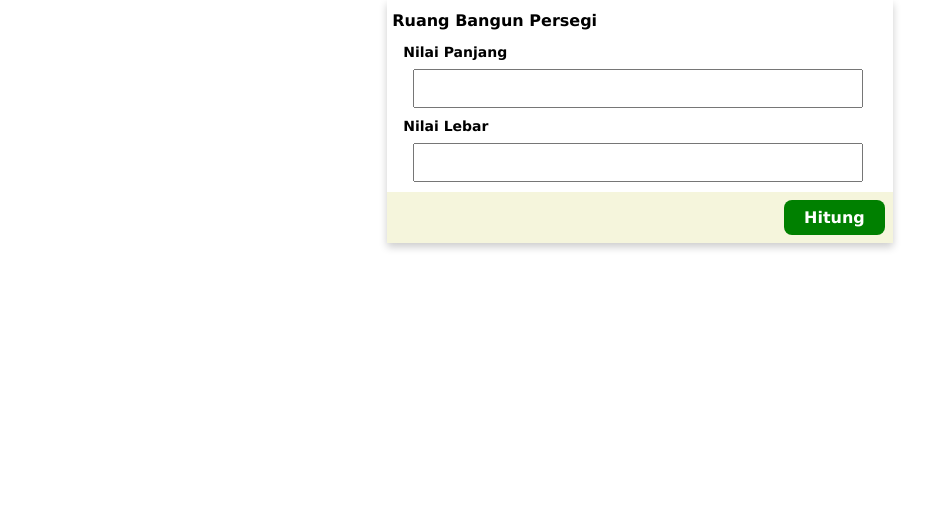
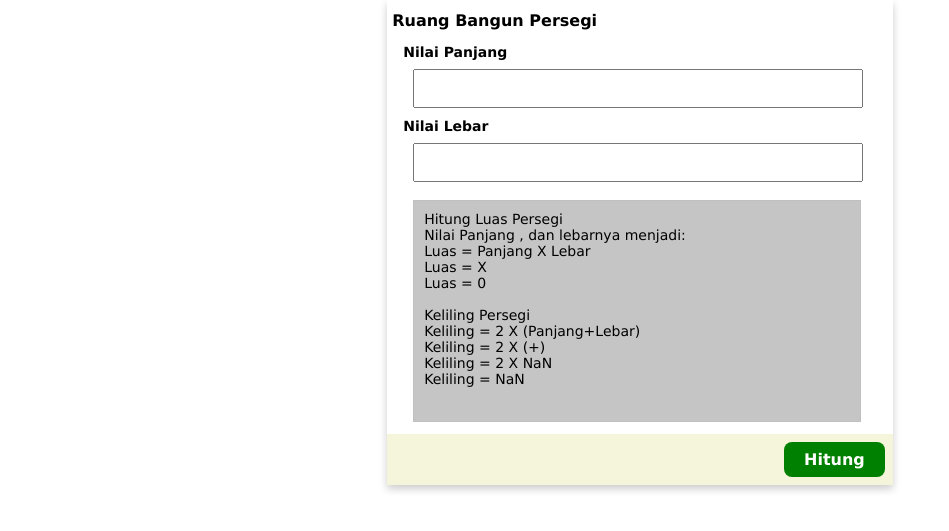
Before and after one commit to arthawebid/dwz-html03, a plain HTML site: page index.html in a window 1280 px wide. Both pictures are taken after a click on the button "Hitung". Shown: the part 81-612 px from the top of the page, without its empty margins (0-949 px from the left). Drawn offline with Linux system fonts and the light colour scheme.

Commit message:
Hitung Luas dan Keliling Persegi

```diff
--- a/index.html
+++ b/index.html
@@ -3,7 +3,7 @@
 <head>
   <meta charset="UTF-8" />
   <meta name="viewport" content="width=device-width, initial-scale=1.0" />
-  <title>Hello World</title>
+  <title>Hitung Luas Ruang Bangun</title>
   <link href='/style.css' rel='stylesheet'>
 </head>
 <body>
@@ -22,6 +22,8 @@
             <input type="text" id="LB">
         </form>
 
+        <div class="hsl" id="hasil">Hasil</div>
+
       </div>
       <div class="cardfooter">
         <button class="btn1" onclick="hitung()">Hitung</button>
@@ -34,7 +36,15 @@
     var pj = document.getElementById("PJ").value
     var lb = document.getElementById("LB").value
     var luas = pj*lb
-    console.log(luas)
+    var res = "Hitung Luas Persegi<br>Nilai Panjang "+pj+", dan lebarnya "+lb+" menjadi:<br>Luas = Panjang X Lebar<br>Luas = "+pj+" X " + lb+"<br>Luas = "+luas
+    var pjlb = Number(pj) + parseFloat(lb)
+    var kll = 2*pjlb
+    res += "<br><br>Keliling Persegi<br>Keliling = 2 X (Panjang+Lebar)"
+    res += "<br>Keliling = 2 X (" +pj+ "+" +lb+ ")"
+    res +="<br>Keliling = 2 X "+pjlb
+    res +="<br>Keliling = "+ kll
+
+    document.getElementById("hasil").innerHTML=res
   }
 </script>
 
--- a/style.css
+++ b/style.css
@@ -41,3 +41,12 @@ input[type=text]{
     font-weight: bold;
     padding: 8px 20px;
 }
+.hsl{
+    font-size: 14px;
+    margin: 10px;
+    height: 200px;
+    width: 90%;
+    border: solid #C0C0C0 1px;
+    padding: 10px;
+    background-color: #c5C5C5;
+}
```
